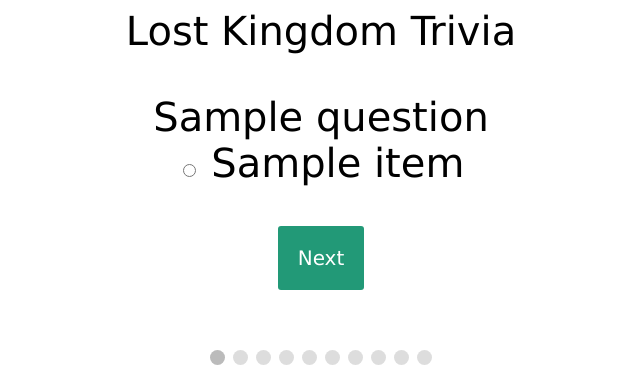
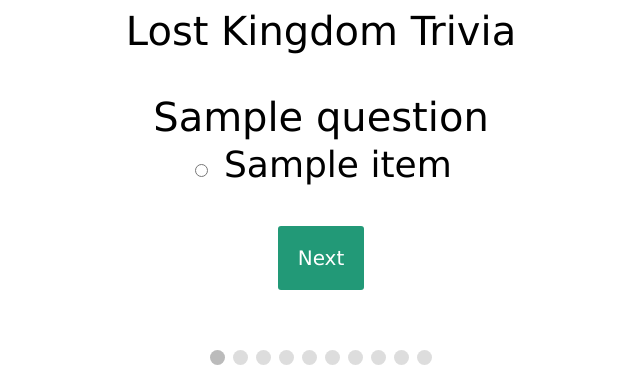
Before and after one commit to bad-data/web-quiz, a Flask app: template mysite/templates/quiz.html in a window 1280 px wide. Shown: the top 368 px of the page, without its empty margins (319-959 px from the left). Run offline with Flask 2, Linux system fonts and the light colour scheme; the template is opened without the code that fills it: most values are stand-ins (such as "Sample title", 1, 10 or a date in 2020).

Commit message:
updated small things

```diff
--- a/mysite/static/myStyles.css
+++ b/mysite/static/myStyles.css
@@ -14,6 +14,22 @@ body {
     display: table;
     clear: both;
   }
+
+/* Create two unequal columns that floats next to each other */
+/* Left column */
+.leftcolumn4Quiz {
+  float: left;
+  width:60%;
+  /* position: relative; left:30px; */
+}
+
+/* Right column */
+.rightcolumn4Quiz {
+  float: left;
+  width: 40%;
+  background-color: white;
+  /* position: relative; right:70px; */
+}
 
 /* Create two unequal columns that floats next to each other */
 /* Left column */
@@ -44,6 +60,13 @@ body {
     font-family: Verdana;
     color: black;
     font-size: 40px;
+}
+
+.spfontncenterLabel {
+  text-align: center;
+  font-family: Verdana;
+  color: black;
+  font-size: 36px;
 }
 
 .centered {
@@ -88,7 +111,6 @@ body {
     text-align: center;
     margin-top: 5px;
   }
-
 
 /* Slideshow container */
 .slideshow-container {
--- a/mysite/templates/index.html
+++ b/mysite/templates/index.html
@@ -10,7 +10,7 @@
             <div class="rightcolumn">
                 <h1 class="spfontncenter">
                     <br><br>
-                    Fun-n-Stuff Dinosaur Trivia
+                    Lost Kingdom Minigolf Trivia
                 </h1>
                 <p class="spfontncenter">
                     During your mini golfing adventure, you learned many facts about our ancient scaly friends<br>
--- a/mysite/templates/quiz.html
+++ b/mysite/templates/quiz.html
@@ -12,7 +12,7 @@
             </p>
 
             <div class="tab">
-
+                <!-- this is the tab that will display if no picture is present in accessibleQuiz.questions[n].picturepath ( picturepath == "None" )-->
                 <p class="spfontncenter">
 
                     {{ accessibleQuiz.questions[0].label }}
@@ -22,7 +22,7 @@
                     {% for item in question1 %}
 
                     <input type="radio" name="q1" value= {{ item }} >
-                    <label for="male"> {{ item }} </label><br>
+                    <label class="spfontncenterLabel" for="male"> {{ item }} </label><br>
 
                     {% endfor %}
                 </p>
@@ -40,7 +40,7 @@
                     {% for item in question2 %}
 
                     <input type="radio" name="q2" value= {{ item }} >
-                    <label for="male"> {{ item }} </label><br>
+                    <label class="spfontncenterLabel" for="male"> {{ item }} </label><br>
 
                     {% endfor %}
                 </p>
@@ -58,7 +58,7 @@
                     {% for item in question3 %}
 
                     <input type="radio" name="q3" value= {{ item }} >
-                    <label for="male"> {{ item }} </label><br>
+                    <label class="spfontncenterLabel" for="male"> {{ item }} </label><br>
 
                     {% endfor %}
                 </p>
@@ -76,7 +76,7 @@
                     {% for item in question4 %}
 
                     <input type="radio" name="q4" value= {{ item }} >
-                    <label for="male"> {{ item }} </label><br>
+                    <label class="spfontncenterLabel" for="male"> {{ item }} </label><br>
 
                     {% endfor %}
                 </p>
@@ -94,7 +94,7 @@
                     {% for item in question5 %}
 
                     <input type="radio" name="q5" value= {{ item }} >
-                    <label for="male"> {{ item }} </label><br>
+                    <label class="spfontncenterLabel" for="male"> {{ item }} </label><br>
 
                     {% endfor %}
                 </p>
@@ -112,7 +112,7 @@
                     {% for item in question6 %}
 
                     <input type="radio" name="q6" value= {{ item }} >
-                    <label for="male"> {{ item }} </label><br>
+                    <label class="spfontncenterLabel" for="male"> {{ item }} </label><br>
 
                     {% endfor %}
                 </p>
@@ -130,7 +130,7 @@
                     {% for item in question7 %}
 
                     <input type="radio" name="q7" value= {{ item }} >
-                    <label for="male"> {{ item }} </label><br>
+                    <label class="spfontncenterLabel" for="male"> {{ item }} </label><br>
 
                     {% endfor %}
                 </p>
@@ -148,7 +148,7 @@
                     {% for item in question8 %}
 
                     <input type="radio" name="q8" value= {{ item }} >
-                    <label for="male"> {{ item }} </label><br>
+                    <label class="spfontncenterLabel" for="male"> {{ item }} </label><br>
 
                     {% endfor %}
                 </p>
@@ -166,7 +166,7 @@
                     {% for item in question9 %}
 
                     <input type="radio" name="q9" value= {{ item }} >
-                    <label for="male"> {{ item }} </label><br>
+                    <label class="spfontncenterLabel" for="male"> {{ item }} </label><br>
 
                     {% endfor %}
                 </p>
@@ -184,7 +184,7 @@
                     {% for item in question10 %}
 
                     <input type="radio" name="q10" value= {{ item }} >
-                    <label for="male"> {{ item }} </label><br>
+                    <label class="spfontncenterLabel" for="male"> {{ item }} </label><br>
 
                     {% endfor %}
                 </p>
```
